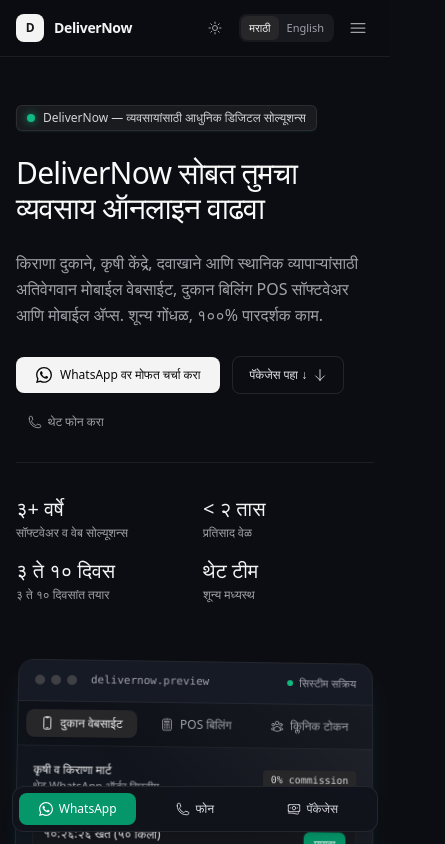
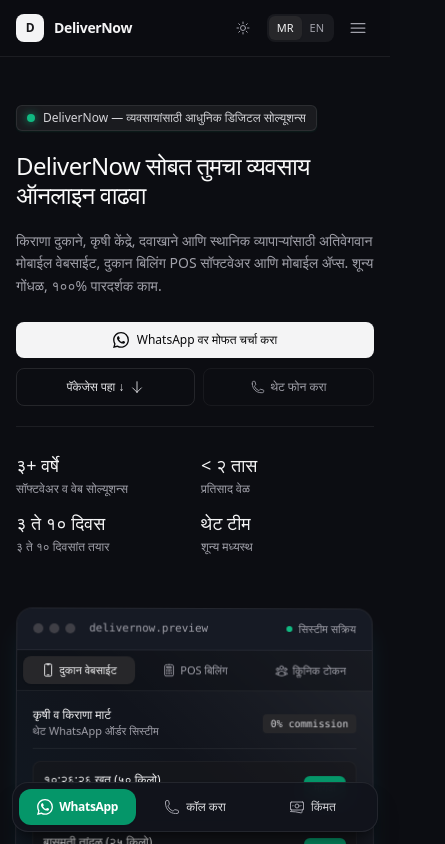
Before and after one commit to vrajjptl/portfolio-freelance, a React (Vite) app: page / in a window 390 px wide. Shown: the top 844 px of the page, 445 px wide, since content can reach past the window. Built offline with nearby package versions, Linux system fonts and the light colour scheme.

Commit message:
feat(mobile): optimize mobile responsiveness, touch ergonomics, and bottom quick dock

```diff
--- a/src/App.tsx
+++ b/src/App.tsx
@@ -121,8 +121,10 @@ function App() {
                       ? 'bg-white dark:bg-zinc-800 text-zinc-900 dark:text-zinc-100 shadow-sm font-medium'
                       : 'text-zinc-600 dark:text-zinc-400 hover:text-zinc-900 dark:hover:text-zinc-200'
                   }`}
+                  aria-label="मराठी भाषेत बदला"
                 >
-                  मराठी
+                  <span className="sm:hidden font-medium">MR</span>
+                  <span className="hidden sm:inline">मराठी</span>
                 </button>
                 <button
                   onClick={() => toggleLang('en')}
@@ -131,8 +133,10 @@ function App() {
                       ? 'bg-white dark:bg-zinc-800 text-zinc-900 dark:text-zinc-100 shadow-sm font-medium'
                       : 'text-zinc-600 dark:text-zinc-400 hover:text-zinc-900 dark:hover:text-zinc-200'
                   }`}
+                  aria-label="Switch to English"
                 >
-                  English
+                  <span className="sm:hidden font-medium">EN</span>
+                  <span className="hidden sm:inline">English</span>
                 </button>
               </div>
 
--- a/src/components/AboutCompany.tsx
+++ b/src/components/AboutCompany.tsx
@@ -21,7 +21,7 @@ const AboutCompany: React.FC = () => {
 
   return (
     <section id="about" className="py-20 px-4 sm:px-6 max-w-6xl mx-auto w-full scroll-mt-14">
-      <div className="p-8 sm:p-10 rounded-xl bg-white dark:bg-[#11141c] border border-black/[0.08] dark:border-white/[0.08] shadow-sm">
+      <div className="p-5 sm:p-8 md:p-10 rounded-xl bg-white dark:bg-[#11141c] border border-black/[0.08] dark:border-white/[0.08] shadow-sm">
         <div className="grid grid-cols-1 md:grid-cols-12 gap-8 items-start">
           {/* Left: Brand Mark & Context */}
           <div className="md:col-span-4 flex flex-col space-y-4">
--- a/src/components/Footer.tsx
+++ b/src/components/Footer.tsx
@@ -23,7 +23,7 @@ const Footer: React.FC = () => {
   };
 
   return (
-    <footer className="border-t border-black/[0.06] dark:border-white/[0.07] bg-[#f7f8fa] dark:bg-[#0c0d12] pt-12 pb-10 px-4 sm:px-6 transition-colors duration-150">
+    <footer className="border-t border-black/[0.06] dark:border-white/[0.07] bg-[#f7f8fa] dark:bg-[#0c0d12] pt-12 pb-28 sm:pb-10 px-4 sm:px-6 transition-colors duration-150">
       <div className="max-w-6xl mx-auto flex flex-col md:flex-row items-center justify-between gap-6">
         {/* Brand & Mission */}
         <div className="flex flex-col items-center md:items-start text-center md:text-left space-y-1">
--- a/src/components/Hero.tsx
+++ b/src/components/Hero.tsx
@@ -22,16 +22,16 @@ const Hero: React.FC = () => {
     <section className="relative pt-12 pb-20 px-4 sm:px-6 max-w-6xl mx-auto w-full overflow-hidden">
       {/* Subtle Ambient Backlight Glow (Gentle slow pulse) */}
       <div
-        className="absolute top-1/4 left-1/2 -translate-x-1/2 -translate-y-1/2 w-[580px] h-[340px] rounded-full blur-[110px] pointer-events-none -z-10 opacity-70 dark:opacity-60 animate-pulse-slow"
+        className="absolute top-1/4 left-1/2 -translate-x-1/2 -translate-y-1/2 w-72 sm:w-[580px] h-44 sm:h-[340px] max-w-[90vw] rounded-full blur-[70px] sm:blur-[110px] pointer-events-none -z-10 opacity-70 dark:opacity-60 animate-pulse-slow"
         style={{
           background:
             'radial-gradient(circle, rgba(6, 182, 212, 0.16) 0%, rgba(99, 102, 241, 0.12) 40%, rgba(16, 185, 129, 0.06) 75%, transparent 100%)',
         }}
       />
 
-      <div className="grid grid-cols-1 lg:grid-cols-12 gap-12 lg:gap-8 items-center">
+      <div className="grid grid-cols-1 lg:grid-cols-12 gap-10 lg:gap-8 items-center">
         {/* Left Column: Value Proposition & Actions */}
-        <div className="lg:col-span-7 flex flex-col items-start text-left space-y-6">
+        <div className="lg:col-span-7 flex flex-col items-start text-left space-y-5 sm:space-y-6">
           {/* Status Badge with Glowing Ping Indicator */}
           <div className="inline-flex items-center gap-2 px-2.5 py-1 rounded-md bg-black/[0.04] dark:bg-white/[0.06] border border-black/[0.05] dark:border-white/[0.08] text-xs font-normal text-zinc-700 dark:text-zinc-300 shadow-sm shadow-emerald-500/10">
             <span className="relative flex h-2 w-2">
@@ -41,33 +41,34 @@ const Hero: React.FC = () => {
             <span>{t('hero.badge')}</span>
           </div>
 
-          {/* Headline: Solid primary text, weight 500 */}
-          <h1 className="text-3xl sm:text-4xl lg:text-5xl font-medium tracking-tight leading-[1.18] text-zinc-950 dark:text-zinc-50">
+          {/* Headline: Solid primary text, responsive weight & size */}
+          <h1 className="text-2xl sm:text-4xl lg:text-5xl font-medium tracking-tight leading-[1.22] sm:leading-[1.18] text-zinc-950 dark:text-zinc-50">
             {t('hero.title')}
           </h1>
 
           {/* Subtitle */}
-          <p className="text-base text-zinc-600 dark:text-zinc-400 max-w-xl font-normal leading-relaxed">
+          <p className="text-sm sm:text-base text-zinc-600 dark:text-zinc-400 max-w-xl font-normal leading-relaxed">
             {t('hero.subtitle')}
           </p>
 
-          {/* Actions: With subtle glowing button accent */}
-          <div className="flex flex-wrap items-center gap-3 pt-1">
+          {/* Actions: Full-width friendly on handheld, inline on desktop */}
+          <div className="flex flex-col sm:flex-row items-stretch sm:items-center gap-2.5 sm:gap-3 pt-1 w-full sm:w-auto">
             <a
               href={waLink}
               target="_blank"
               rel="noopener noreferrer"
-              className="inline-flex items-center gap-2 px-5 py-2.5 rounded-lg bg-zinc-900 text-white hover:bg-zinc-800 dark:bg-zinc-100 dark:text-zinc-950 dark:hover:bg-zinc-200 text-xs font-medium transition-all duration-200 shadow-sm hover:shadow-lg hover:shadow-cyan-500/15"
+              className="w-full sm:w-auto justify-center inline-flex items-center gap-2 px-5 py-2.5 rounded-lg bg-zinc-900 text-white hover:bg-zinc-800 dark:bg-zinc-100 dark:text-zinc-950 dark:hover:bg-zinc-200 text-xs font-medium transition-all duration-200 shadow-sm hover:shadow-lg hover:shadow-cyan-500/15"
             >
-              <svg className="w-4 h-4 fill-current" viewBox="0 0 24 24">
+              <svg className="w-4 h-4 fill-current shrink-0" viewBox="0 0 24 24">
                 <path d="M17.472 14.382c-.297-.149-1.758-.867-2.03-.967-.273-.099-.471-.148-.67.15-.197.297-.767.966-.94 1.164-.173.199-.347.223-.644.075-.297-.15-1.255-.463-2.39-1.475-.883-.788-1.48-1.761-1.653-2.059-.173-.297-.018-.458.13-.606.134-.133.298-.347.446-.52.149-.174.198-.298.298-.497.099-.198.05-.371-.025-.52-.075-.149-.669-1.612-.916-2.207-.242-.579-.487-.5-.669-.51-.173-.008-.371-.01-.57-.01-.198 0-.52.074-.792.372-.272.297-1.04 1.016-1.04 2.479 0 1.462 1.065 2.875 1.213 3.074.149.198 2.096 3.2 5.077 4.487.709.306 1.262.489 1.694.625.712.227 1.36.195 1.871.118.571-.085 1.758-.719 2.006-1.413.248-.694.248-1.289.173-1.413-.074-.124-.272-.198-.57-.347m-5.421 7.403h-.004a9.87 9.87 0 01-5.031-1.378l-.361-.214-3.741.982.998-3.648-.235-.374a9.86 9.86 0 01-1.51-5.26c.001-5.45 4.436-9.884 9.888-9.884 2.64 0 5.122 1.03 6.988 2.898a9.825 9.825 0 012.893 6.994c-.003 5.45-4.437 9.884-9.885 9.884m8.413-18.297A11.815 11.815 0 0012.05 0C5.495 0 .16 5.335.157 11.892c0 2.096.547 4.142 1.588 5.945L.057 24l6.305-1.654a11.882 11.882 0 005.683 1.448h.005c6.554 0 11.89-5.335 11.893-11.893a11.821 11.821 0 00-3.48-8.413z" />
               </svg>
               <span>{t('hero.ctaWhatsApp')}</span>
             </a>
 
+            <div className="flex items-center gap-2 w-full sm:w-auto">
               <button
                 onClick={scrollToPricing}
-              className="inline-flex items-center gap-1.5 px-4 py-2.5 rounded-lg border border-black/10 dark:border-white/10 hover:border-black/20 dark:hover:border-white/20 hover:bg-black/[0.04] dark:hover:bg-white/[0.04] text-zinc-800 dark:text-zinc-200 text-xs font-medium transition-all"
+                className="flex-1 sm:flex-initial justify-center inline-flex items-center gap-1.5 px-4 py-2.5 rounded-lg border border-black/10 dark:border-white/10 hover:border-black/20 dark:hover:border-white/20 hover:bg-black/[0.04] dark:hover:bg-white/[0.04] text-zinc-800 dark:text-zinc-200 text-xs font-medium transition-all"
               >
                 <span>{t('hero.ctaEstimate')}</span>
                 <ArrowDownIcon className="w-3.5 h-3.5" />
@@ -75,17 +76,18 @@ const Hero: React.FC = () => {
 
               <a
                 href="tel:+917414912464"
-              className="inline-flex items-center gap-1.5 px-3 py-2 text-zinc-500 hover:text-zinc-900 dark:text-zinc-400 dark:hover:text-zinc-100 text-xs transition-colors"
+                className="flex-1 sm:flex-initial justify-center inline-flex items-center gap-1.5 px-3 py-2.5 rounded-lg border border-black/5 dark:border-white/5 sm:border-transparent text-zinc-600 hover:text-zinc-900 dark:text-zinc-400 dark:hover:text-zinc-100 text-xs transition-colors"
               >
                 <PhoneIcon className="w-3.5 h-3.5" />
                 <span>{t('hero.ctaCall')}</span>
               </a>
             </div>
+          </div>
 
           {/* Honest Stats Grid */}
-          <div className="w-full pt-8 border-t border-black/[0.06] dark:border-white/[0.07] grid grid-cols-2 sm:grid-cols-4 gap-4">
+          <div className="w-full pt-6 sm:pt-8 border-t border-black/[0.06] dark:border-white/[0.07] grid grid-cols-2 sm:grid-cols-4 gap-3 sm:gap-4">
             <div>
-              <div className="text-xl font-medium text-zinc-950 dark:text-zinc-100 tabular-nums">
+              <div className="text-lg sm:text-xl font-medium text-zinc-950 dark:text-zinc-100 tabular-nums">
                 {i18n.language === 'mr' ? '३+ वर्षे' : '3+ Years'}
               </div>
               <div className="text-xs text-zinc-500 dark:text-zinc-400 mt-0.5">
@@ -94,7 +96,7 @@ const Hero: React.FC = () => {
             </div>
 
             <div>
-              <div className="text-xl font-medium text-zinc-950 dark:text-zinc-100 tabular-nums">
+              <div className="text-lg sm:text-xl font-medium text-zinc-950 dark:text-zinc-100 tabular-nums">
                 {i18n.language === 'mr' ? '< २ तास' : '< 2 Hours'}
               </div>
               <div className="text-xs text-zinc-500 dark:text-zinc-400 mt-0.5">
@@ -103,7 +105,7 @@ const Hero: React.FC = () => {
             </div>
 
             <div>
-              <div className="text-xl font-medium text-zinc-950 dark:text-zinc-100 tabular-nums">
+              <div className="text-lg sm:text-xl font-medium text-zinc-950 dark:text-zinc-100 tabular-nums">
                 {i18n.language === 'mr' ? '३ ते १० दिवस' : '3-10 Days'}
               </div>
               <div className="text-xs text-zinc-500 dark:text-zinc-400 mt-0.5">
@@ -112,7 +114,7 @@ const Hero: React.FC = () => {
             </div>
 
             <div>
-              <div className="text-xl font-medium text-zinc-950 dark:text-zinc-100 tabular-nums">
+              <div className="text-lg sm:text-xl font-medium text-zinc-950 dark:text-zinc-100 tabular-nums">
                 {i18n.language === 'mr' ? 'थेट टीम' : 'Direct Team'}
               </div>
               <div className="text-xs text-zinc-500 dark:text-zinc-400 mt-0.5">
--- a/src/components/MobileBottomDock.tsx
+++ b/src/components/MobileBottomDock.tsx
@@ -17,38 +17,42 @@ const MobileBottomDock: React.FC = () => {
   };
 
   return (
-    <aside aria-label="Mobile quick actions" className="sm:hidden fixed bottom-3 left-3 right-3 z-40">
-      <div className="flex items-center justify-between p-1.5 rounded-xl bg-white/95 dark:bg-[#11141c]/95 backdrop-blur-md border border-black/[0.08] dark:border-white/[0.08] shadow-lg">
+    <aside
+      aria-label="Mobile quick actions"
+      className="sm:hidden fixed left-3 right-3 z-40"
+      style={{ bottom: 'calc(0.75rem + env(safe-area-inset-bottom, 0px))' }}
+    >
+      <div className="flex items-center justify-between p-1.5 rounded-2xl bg-white/95 dark:bg-[#11141c]/95 backdrop-blur-md border border-black/[0.08] dark:border-white/[0.08] shadow-xl shadow-black/10 dark:shadow-black/40">
         {/* WhatsApp Button */}
         <a
           href={waLink}
           target="_blank"
           rel="noopener noreferrer"
-          className="flex-1 flex items-center justify-center gap-1.5 py-2 px-3 rounded-lg bg-emerald-600 text-white font-medium text-xs transition-colors"
+          className="flex-1 flex items-center justify-center gap-1.5 py-2.5 px-3 rounded-xl bg-emerald-600 active:bg-emerald-700 text-white font-medium text-xs transition-colors shadow-sm"
         >
-          <svg className="w-3.5 h-3.5 fill-current" viewBox="0 0 24 24">
+          <svg className="w-4 h-4 fill-current shrink-0" viewBox="0 0 24 24">
             <path d="M17.472 14.382c-.297-.149-1.758-.867-2.03-.967-.273-.099-.471-.148-.67.15-.197.297-.767.966-.94 1.164-.173.199-.347.223-.644.075-.297-.15-1.255-.463-2.39-1.475-.883-.788-1.48-1.761-1.653-2.059-.173-.297-.018-.458.13-.606.134-.133.298-.347.446-.52.149-.174.198-.298.298-.497.099-.198.05-.371-.025-.52-.075-.149-.669-1.612-.916-2.207-.242-.579-.487-.5-.669-.51-.173-.008-.371-.01-.57-.01-.198 0-.52.074-.792.372-.272.297-1.04 1.016-1.04 2.479 0 1.462 1.065 2.875 1.213 3.074.149.198 2.096 3.2 5.077 4.487.709.306 1.262.489 1.694.625.712.227 1.36.195 1.871.118.571-.085 1.758-.719 2.006-1.413.248-.694.248-1.289.173-1.413-.074-.124-.272-.198-.57-.347m-5.421 7.403h-.004a9.87 9.87 0 01-5.031-1.378l-.361-.214-3.741.982.998-3.648-.235-.374a9.86 9.86 0 01-1.51-5.26c.001-5.45 4.436-9.884 9.888-9.884 2.64 0 5.122 1.03 6.988 2.898a9.825 9.825 0 012.893 6.994c-.003 5.45-4.437 9.884-9.885 9.884m8.413-18.297A11.815 11.815 0 0012.05 0C5.495 0 .16 5.335.157 11.892c0 2.096.547 4.142 1.588 5.945L.057 24l6.305-1.654a11.882 11.882 0 005.683 1.448h.005c6.554 0 11.89-5.335 11.893-11.893a11.821 11.821 0 00-3.48-8.413z" />
           </svg>
-          <span>WhatsApp</span>
+          <span className="font-semibold tracking-tight">WhatsApp</span>
         </a>
 
         {/* Call Button */}
         <a
           href={telLink}
-          className="flex-1 flex items-center justify-center gap-1.5 py-2 px-3 rounded-lg text-zinc-800 dark:text-zinc-200 font-medium text-xs transition-colors"
+          className="flex-1 flex items-center justify-center gap-1.5 py-2.5 px-3 rounded-xl text-zinc-800 dark:text-zinc-200 active:bg-black/[0.05] dark:active:bg-white/[0.05] font-medium text-xs transition-colors"
         >
-          <PhoneIcon className="w-3.5 h-3.5" />
-          <span>{i18n.language === 'mr' ? 'फोन' : 'Call'}</span>
+          <PhoneIcon className="w-4 h-4 shrink-0 text-zinc-600 dark:text-zinc-400" />
+          <span>{i18n.language === 'mr' ? 'कॉल करा' : 'Call'}</span>
         </a>
 
         {/* Packages Button */}
         <button
           type="button"
           onClick={scrollToPricing}
-          className="flex-1 flex items-center justify-center gap-1.5 py-2 px-3 rounded-lg text-zinc-700 dark:text-zinc-300 font-medium text-xs transition-colors"
+          className="flex-1 flex items-center justify-center gap-1.5 py-2.5 px-3 rounded-xl text-zinc-700 dark:text-zinc-300 active:bg-black/[0.05] dark:active:bg-white/[0.05] font-medium text-xs transition-colors"
         >
-          <BanknotesIcon className="w-3.5 h-3.5" />
-          <span>{i18n.language === 'mr' ? 'पॅकेजेस' : 'Packages'}</span>
+          <BanknotesIcon className="w-4 h-4 shrink-0 text-zinc-500 dark:text-zinc-400" />
+          <span>{i18n.language === 'mr' ? 'किंमत' : 'Pricing'}</span>
         </button>
       </div>
     </aside>
--- a/src/components/PricingPackages.tsx
+++ b/src/components/PricingPackages.tsx
@@ -76,9 +76,9 @@ const PricingPackages: React.FC = () => {
   ];
 
   return (
-    <section id="pricing" className="py-20 px-4 sm:px-6 max-w-6xl mx-auto w-full scroll-mt-14 relative">
+    <section id="pricing" className="py-20 px-4 sm:px-6 max-w-6xl mx-auto w-full scroll-mt-14 relative overflow-hidden">
       {/* Subtle Section Glow */}
-      <div className="absolute top-1/2 left-1/2 -translate-x-1/2 -translate-y-1/2 w-[500px] h-[300px] bg-cyan-500/5 dark:bg-cyan-500/10 rounded-full blur-[120px] pointer-events-none -z-10" />
+      <div className="absolute top-1/2 left-1/2 -translate-x-1/2 -translate-y-1/2 w-[340px] sm:w-[500px] h-[240px] sm:h-[300px] max-w-full bg-cyan-500/5 dark:bg-cyan-500/10 rounded-full blur-[100px] sm:blur-[120px] pointer-events-none -z-10" />
 
       {/* Section Header */}
       <div className="max-w-2xl mb-12 space-y-2">
@@ -98,7 +98,7 @@ const PricingPackages: React.FC = () => {
         {packages.map((pkg) => (
           <div
             key={pkg.id}
-            className={`rounded-xl p-6 flex flex-col justify-between bg-white dark:bg-[#11141c] border transition-all duration-300 relative ${
+            className={`rounded-xl p-5 sm:p-6 flex flex-col justify-between bg-white dark:bg-[#11141c] border transition-all duration-300 relative ${
               pkg.isPopular
                 ? 'border-cyan-500/40 dark:border-cyan-400/40 shadow-lg shadow-cyan-500/[0.08] dark:shadow-cyan-500/[0.14]'
                 : 'border-black/[0.08] dark:border-white/[0.08] hover:border-cyan-500/30 dark:hover:border-cyan-500/30 hover:shadow-lg hover:shadow-cyan-500/[0.05]'
--- a/src/components/Services.tsx
+++ b/src/components/Services.tsx
@@ -55,7 +55,7 @@ const Services: React.FC = () => {
         {items.map((item, idx) => (
           <div
             key={idx}
-            className="group p-6 rounded-xl bg-white dark:bg-[#11141c] border border-black/[0.08] dark:border-white/[0.08] shadow-sm hover:border-cyan-500/35 dark:hover:border-cyan-500/35 hover:shadow-lg hover:shadow-cyan-500/[0.06] transition-all duration-300 flex flex-col justify-between"
+            className="group p-5 sm:p-6 rounded-xl bg-white dark:bg-[#11141c] border border-black/[0.08] dark:border-white/[0.08] shadow-sm hover:border-cyan-500/35 dark:hover:border-cyan-500/35 hover:shadow-lg hover:shadow-cyan-500/[0.06] transition-all duration-300 flex flex-col justify-between"
           >
             <div>
               <div className="flex items-center justify-between mb-4">
--- a/src/components/ThreeDScene.tsx
+++ b/src/components/ThreeDScene.tsx
@@ -86,44 +86,44 @@ const ThreeDScene: React.FC = () => {
         </div>
 
         {/* Segmented Mode Switcher */}
-        <div className="p-2 border-b border-black/[0.06] dark:border-white/[0.06] flex gap-1 bg-zinc-100/50 dark:bg-[#0c0d12]/40">
+        <div className="p-1.5 sm:p-2 border-b border-black/[0.06] dark:border-white/[0.06] flex gap-1 bg-zinc-100/50 dark:bg-[#0c0d12]/40">
           <button
             type="button"
             onClick={() => setActiveTab('store')}
-            className={`flex-1 py-1.5 px-2.5 rounded-lg text-xs font-medium transition-colors flex items-center justify-center gap-1.5 ${
+            className={`flex-1 py-1.5 px-1.5 sm:px-2.5 rounded-lg text-[11px] sm:text-xs font-medium transition-colors flex items-center justify-center gap-1 sm:gap-1.5 min-w-0 ${
               activeTab === 'store'
                 ? 'bg-white dark:bg-zinc-800 text-zinc-950 dark:text-zinc-100 shadow-sm'
                 : 'text-zinc-500 hover:text-zinc-900 dark:text-zinc-400 dark:hover:text-zinc-200'
             }`}
           >
-            <DevicePhoneMobileIcon className="w-3.5 h-3.5" />
-            <span>{isEn ? 'Store website' : 'दुकान वेबसाईट'}</span>
+            <DevicePhoneMobileIcon className="w-3.5 h-3.5 shrink-0" />
+            <span className="truncate">{isEn ? 'Store website' : 'दुकान वेबसाईट'}</span>
           </button>
 
           <button
             type="button"
             onClick={() => setActiveTab('pos')}
-            className={`flex-1 py-1.5 px-2.5 rounded-lg text-xs font-medium transition-colors flex items-center justify-center gap-1.5 ${
+            className={`flex-1 py-1.5 px-1.5 sm:px-2.5 rounded-lg text-[11px] sm:text-xs font-medium transition-colors flex items-center justify-center gap-1 sm:gap-1.5 min-w-0 ${
               activeTab === 'pos'
                 ? 'bg-white dark:bg-zinc-800 text-zinc-950 dark:text-zinc-100 shadow-sm'
                 : 'text-zinc-500 hover:text-zinc-900 dark:text-zinc-400 dark:hover:text-zinc-200'
             }`}
           >
-            <CalculatorIcon className="w-3.5 h-3.5" />
-            <span>{isEn ? 'Counter POS' : 'POS बिलिंग'}</span>
+            <CalculatorIcon className="w-3.5 h-3.5 shrink-0" />
+            <span className="truncate">{isEn ? 'Counter POS' : 'POS बिलिंग'}</span>
           </button>
 
           <button
             type="button"
             onClick={() => setActiveTab('clinic')}
-            className={`flex-1 py-1.5 px-2.5 rounded-lg text-xs font-medium transition-colors flex items-center justify-center gap-1.5 ${
+            className={`flex-1 py-1.5 px-1.5 sm:px-2.5 rounded-lg text-[11px] sm:text-xs font-medium transition-colors flex items-center justify-center gap-1 sm:gap-1.5 min-w-0 ${
               activeTab === 'clinic'
                 ? 'bg-white dark:bg-zinc-800 text-zinc-950 dark:text-zinc-100 shadow-sm'
                 : 'text-zinc-500 hover:text-zinc-900 dark:text-zinc-400 dark:hover:text-zinc-200'
             }`}
           >
-            <UserGroupIcon className="w-3.5 h-3.5" />
-            <span>{isEn ? 'Clinic token' : 'क्लिनिक टोकन'}</span>
+            <UserGroupIcon className="w-3.5 h-3.5 shrink-0" />
+            <span className="truncate">{isEn ? 'Clinic token' : 'क्लिनिक टोकन'}</span>
           </button>
         </div>
 
--- a/src/index.css
+++ b/src/index.css
@@ -58,16 +58,16 @@ body {
 /* 3D Mobile Float (Smooth up-down with 3D perspective pitch & roll) */
 @keyframes mobile-float-3d {
   0%, 100% {
-    transform: translateY(0px) rotateX(1.5deg) rotateY(-1.5deg);
+    transform: translateY(0px) rotateX(1deg) rotateY(-1deg);
   }
   25% {
-    transform: translateY(-8px) rotateX(4deg) rotateY(1.5deg) rotateZ(0.5deg);
+    transform: translateY(-4px) rotateX(2deg) rotateY(1deg);
   }
   50% {
-    transform: translateY(-14px) rotateX(-1deg) rotateY(3deg) rotateZ(-0.5deg);
+    transform: translateY(-8px) rotateX(-1deg) rotateY(1.5deg);
   }
   75% {
-    transform: translateY(-6px) rotateX(-3deg) rotateY(-1.5deg);
+    transform: translateY(-4px) rotateX(-1.5deg) rotateY(-1deg);
   }
 }
 
```
Also changed, not shown: src/components/Contact.tsx (+6 -6 lines), src/components/SampleWork.tsx (+5 -5 lines). Lines whose indentation alone changed are shown as unchanged.
